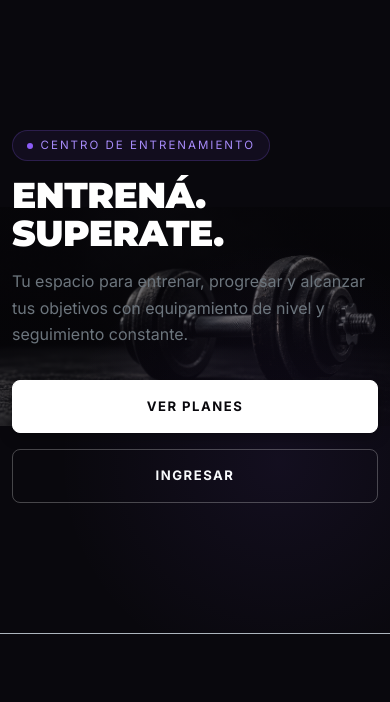
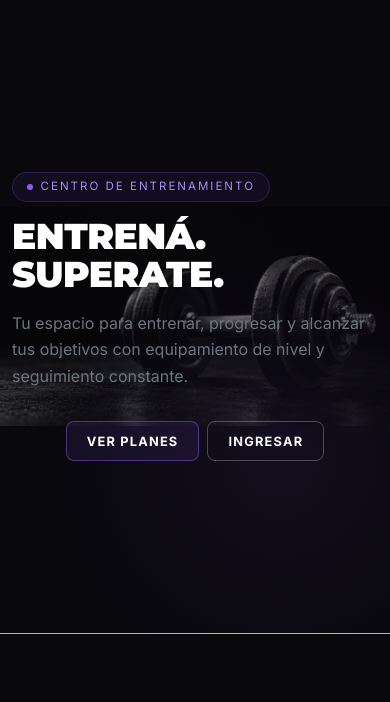
Before and after one commit to Marianoabizanda/Proyecto-Gym, a Django app: page / in a window 390 px wide. Shown: the part 76-778 px from the top of the page. Run offline with Django 5.2, Linux system fonts and the light colour scheme.

Commit message:
Corregir carrusel y botones mobile de la home

```diff
--- a/static/css/styles.css
+++ b/static/css/styles.css
@@ -655,17 +655,46 @@ body {
         padding-bottom: 2rem !important;
     }
 
+    /* Botones del Hero en mobile */
+    .hero-btn-plan {
+        background-color: rgba(139, 92, 246, 0.1) !important;
+        border: 1px solid rgba(139, 92, 246, 0.45) !important;
+        color: #ffffff !important;
+        padding: 0.6rem 1.25rem !important;
+        font-size: 0.8rem !important;
+        letter-spacing: 1.2px;
+        box-shadow: none !important;
+    }
+
+    .hero-btn-plan:hover,
+    .hero-btn-plan:active {
+        background-color: rgba(139, 92, 246, 0.2) !important;
+        border-color: rgba(139, 92, 246, 0.7) !important;
+        color: #ffffff !important;
+        transform: none !important;
+    }
+
+    .hero-btn-auth {
+        padding: 0.6rem 1.25rem !important;
+        font-size: 0.8rem !important;
+        letter-spacing: 1.2px;
+    }
+
     /* Carrusel horizontal nativo para planes en mobile */
     .home-plans-slider {
         display: flex !important;
         flex-wrap: nowrap !important;
         overflow-x: auto !important;
+        overflow-y: hidden !important;
+        justify-content: flex-start !important;
         scroll-snap-type: x mandatory;
         -webkit-overflow-scrolling: touch;
         gap: 1rem !important;
         padding: 0.5rem 1rem 1.25rem 1rem !important;
         margin-left: -1rem !important;
         margin-right: -1rem !important;
+        scroll-padding-left: 1rem;
+        scroll-padding-right: 1rem;
         scrollbar-width: none; /* Firefox */
         -ms-overflow-style: none; /* IE/Edge */
     }
@@ -674,22 +703,20 @@ body {
         display: none; /* Chrome, Safari, Opera */
     }
 
+    /* Espaciador final para asegurar visualización completa de la última tarjeta */
+    .home-plans-slider::after {
+        content: '';
+        flex: 0 0 0.5rem;
+    }
+
     .home-plan-slide {
-        flex: 0 0 85% !important;
-        max-width: 85% !important;
-        width: 85% !important;
-        scroll-snap-align: center;
-        scroll-snap-stop: always;
+        flex: 0 0 84% !important;
+        max-width: 84% !important;
+        width: 84% !important;
+        scroll-snap-align: start !important;
+        scroll-snap-stop: normal !important;
         padding-left: 0 !important;
         padding-right: 0 !important;
-    }
-
-    .home-plan-slide:first-child {
-        margin-left: 0.25rem;
-    }
-
-    .home-plan-slide:last-child {
-        margin-right: 0.25rem;
     }
 
     .home-plan-slide .gym-plan-card {
--- a/templates/home.html
+++ b/templates/home.html
@@ -36,11 +36,11 @@
                 <p class="hero-subtitle text-secondary mb-4 pb-2">
                     Tu espacio para entrenar, progresar y alcanzar tus objetivos con equipamiento de nivel y seguimiento constante.
                 </p>
-                <div class="d-flex flex-column flex-sm-row gap-3">
-                    <a href="#planes" class="btn gym-btn-primary w-100 w-sm-auto px-4 py-3 text-uppercase fw-bold text-center">
+                <div class="d-flex flex-wrap gap-2 gap-md-3 justify-content-center justify-content-md-start">
+                    <a href="#planes" class="btn gym-btn-primary hero-btn-plan px-md-4 py-md-3 text-uppercase fw-bold text-center">
                         VER PLANES
                     </a>
-                    <a href="{% url 'accounts:login' %}" class="btn gym-btn-outline w-100 w-sm-auto px-4 py-3 text-uppercase fw-bold text-center">
+                    <a href="{% url 'accounts:login' %}" class="btn gym-btn-outline hero-btn-auth px-md-4 py-md-3 text-uppercase fw-bold text-center">
                         INGRESAR
                     </a>
                 </div>
```
